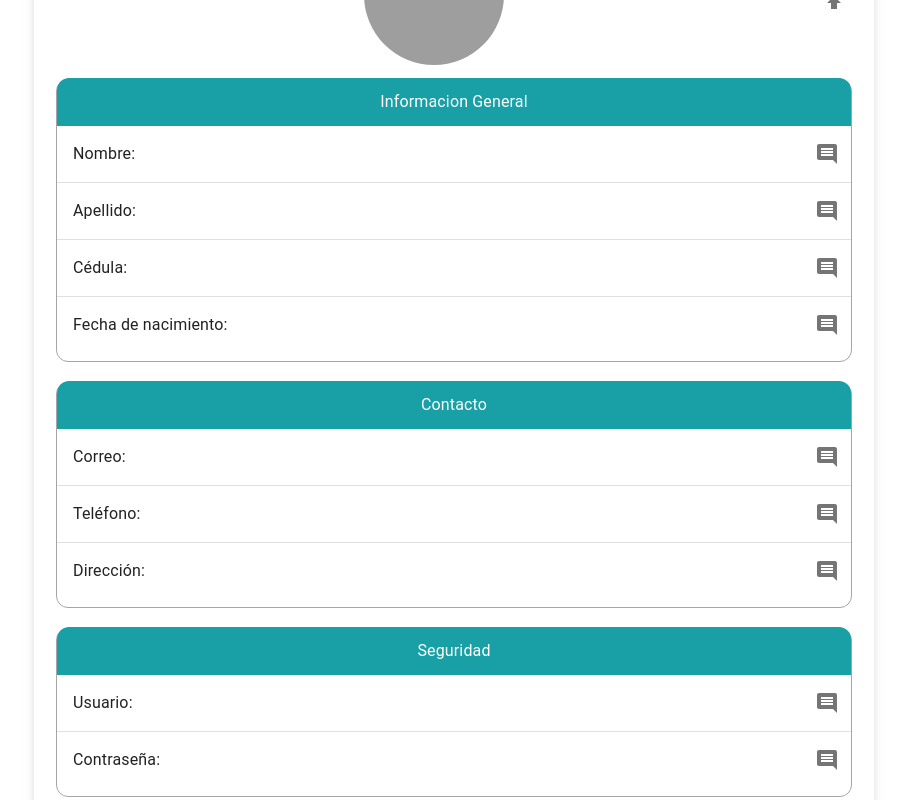
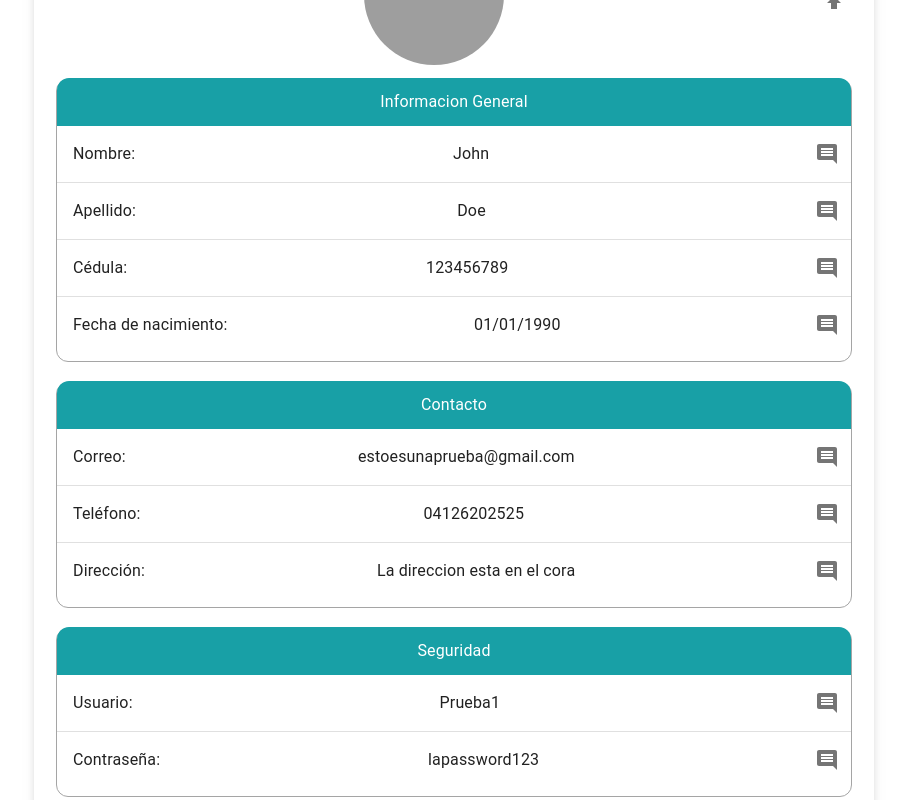
Before and after one commit to yarod159/Proyecto-UCLA, a React (Vite) app in the folder portal-web/: page /UserProfile in a window 1280 px wide. Shown: the part 260-1060 px from the top of the page, without its empty margins (196-1103 px from the left). Built offline with nearby package versions, Linux system fonts and the light colour scheme; grey boxes are pictures that could not be loaded.

Commit message:
Update userPerfil.jsx

```diff
--- a/portal-web/src/components/UserProfile/userPerfil.jsx
+++ b/portal-web/src/components/UserProfile/userPerfil.jsx
@@ -1,33 +1,67 @@
-import React, { useState } from 'react';
-import { TextField, Button, IconButton } from '@mui/material';
-import PublishIcon from '@mui/icons-material/Publish';
-import Autocomplete from '@mui/material/Autocomplete';
-import { Link } from 'react-router-dom';
-import { styled } from '@mui/material/styles';
-import Divider from '@mui/material/Divider';
-import Typography from '@mui/material/Typography';
-import List from '@mui/material/List';
-import ListItem from '@mui/material/ListItem';
-import ListItemButton from '@mui/material/ListItemButton';
-import ListItemIcon from '@mui/material/ListItemIcon';
-import ListItemText from '@mui/material/ListItemText';
-import CommentIcon from '@mui/icons-material/Comment';
-import './userPerfil.css'
+import React, { useState } from "react";
+import { TextField, Button, IconButton } from "@mui/material";
+import PublishIcon from "@mui/icons-material/Publish";
+import Autocomplete from "@mui/material/Autocomplete";
+import { Link } from "react-router-dom";
+import { styled } from "@mui/material/styles";
+import Divider from "@mui/material/Divider";
+import Typography from "@mui/material/Typography";
+import List from "@mui/material/List";
+import ListItem from "@mui/material/ListItem";
+import ListItemButton from "@mui/material/ListItemButton";
+import ListItemIcon from "@mui/material/ListItemIcon";
+import ListItemText from "@mui/material/ListItemText";
+import CommentIcon from "@mui/icons-material/Comment";
+import "./userPerfil.css";
 
-
-const Div = styled('div')(({ theme }) => ({
+const Div = styled("div")(({ theme }) => ({
  ...theme.typography.button,
   backgroundColor: theme.palette.background.paper,
   padding: theme.spacing(1),
 }));
 
+const UserPerfil = () => {
+  const [username, setUsername] = useState("");
+  const [fullName, setFullName] = useState("");
+  const [email, setEmail] = useState("");
+  const [phone, setPhone] = useState("");
+  const [address, setAddress] = useState("");
 
-const UserPerfil = () => {
-  const [username, setUsername] = useState('');
-  const [fullName, setFullName] = useState('');
-  const [email, setEmail] = useState('');
-  const [phone, setPhone] = useState('');
-  const [address, setAddress] = useState('');
+
+  const [editing, setEditing] = useState({
+    nombre: false,
+    apellido: false,
+    cedula: false,
+    fechaNacimiento: false,
+    correo: false,
+    telefono: false,
+    direccion: false,
+    usuario: false,
+    contraseña: false
+  });
+
+  const [userInfo, setUserInfo] = useState({
+    nombre: "John",
+    apellido: "Doe",
+    cedula: "123456789",
+    fechaNacimiento: "01/01/1990",
+    correo: "estoesunaprueba@gmail.com",
+    telefono: "04126202525",
+    direccion: "La direccion esta en el cora",
+    usuario: "Prueba1",
+    contraseña: "lapassword123"
+  });
+
+  const handleEdit = (field) => {
+    setEditing((prevEditing) => ({...prevEditing, [field]: true }));
+  };
+
+  const handleSave = (field, value) => {
+    setUserInfo((prevUserInfo) => ({...prevUserInfo, [field]: value }));
+    setTimeout(() => {
+      setEditing((prevEditing) => ({...prevEditing, [field]: false }));
+    }, 4000); // Utiliza setTimeout para asegurar que editing se actualiza después de que el estado de userInfo se haya actualizado
+  };
 
   return (
     <div className="container-user-profile">
@@ -38,7 +72,6 @@ const UserPerfil = () => {
               <span className="userUpdateTitle">Perfil</span>
               <form className="userUpdateForm">
                 <div className="userUpdateLeft">
-
                   <div className="userUpdateRight">
                     <div className="userUpdateUpload">
                       <img
@@ -47,64 +80,302 @@ const UserPerfil = () => {
                         alt=""
                       />
                       <label htmlFor="file">
-                        <IconButton aria-label="upload picture" component="span">
+                        <IconButton
+                          aria-label="upload picture"
+                          component="span"
+                        >
                           <PublishIcon />
                         </IconButton>
                       </label>
-                        <input type="file" id="file" style={{ display: 'none' }} />
+                      <input
+                        type="file"
+                        id="file"
+                        style={{ display: "none" }}
+                      />
                     </div>
                   </div>
 
+                  <div className="userUpdateItem1">
+                    <List component="nav">
+                      <ListItem
+                        sx={{
+                          textAlign: "center",
+                          bgcolor: "#18a0a6",
+                          marginTop: "-10px",
+                          borderTopLeftRadius: "12px",
+                          borderTopRightRadius: "12px",
+                          color: "#fff",
+                        }}
+                      >
+                        <ListItemText>Informacion General</ListItemText>
+                      </ListItem>
 
-                  <div className="userUpdateItem1">
-
-
-
-                      <List component="nav">
-
-                      <ListItem sx={{textAlign:'center',
-                      bgcolor:'#18a0a6',
-                      marginTop:'-10px',
-                      borderTopLeftRadius:'12px',
-                      borderTopRightRadius:'12px',
-                      color:'#fff'}}>
-                        <ListItemText >
-                          Informacion General
-                        </ListItemText>
-
-                      </ListItem>
                       <ListItem>
                         <ListItemText primary="Nombre: " />
-                          <IconButton edge="end" aria-label="comments">
-                            <CommentIcon />
-                          </IconButton>
-                        </ListItem>
-
-
-                        <Divider />
-                        <ListItem>
-                          <ListItemText primary="Apellido: " />
-                          <IconButton edge="end" aria-label="comments">
+                        {editing.nombre ? (
+                          <TextField
+                            sx={{width:"85%"}}
+                            value={userInfo.nombre}
+                            onChange={(e) => handleSave("nombre", e.target.value)}
+                            onBlur={() => handleSave("nombre", userInfo.nombre)}
+                            onKeyDown={(e) => {
+                              if (e.key === "Enter") {
+                                handleSave("nombre", e.target.value);
+                              }
+                            }}
+                          />
+                        ) : (
+                          <ListItemText primary={userInfo.nombre} />
+                        )}
+                        <IconButton
+                          edge="end"
+                          aria-label="comments"
+                          onClick={() => handleEdit("nombre")}
+                        >
                           <CommentIcon />
                         </IconButton>
                       </ListItem>
 
                       <Divider />
+
+                      <ListItem>
+                        <ListItemText primary="Apellido: " />
+                        {editing.apellido? (
+                          <TextField
+                          sx={{width:"85%"}}
+                            value={userInfo.apellido}
+                            onChange={(e) => {
+                              if (!editing.apellido) return; // Solo llama a handleSave si el campo no está siendo editado
+                              handleSave("apellido", e.target.value);
+                            }}
+                            onBlur={() => handleSave("apellido", userInfo.apellido)} // Guarda el valor al perder el foco
+                          />
+                        ) : (
+                          <ListItemText primary={userInfo.apellido} />
+                        )}
+                        <IconButton
+                          edge="end"
+                          aria-label="comments"
+                          onClick={() => handleEdit("apellido")}
+                        >
+                          <CommentIcon />
+                        </IconButton>
+                      </ListItem>
+                      <Divider />
                       <ListItem>
                         <ListItemText primary="Cédula: " />
-                          <IconButton edge="end" aria-label="comments">
+                        {editing.cedula? (
+                          <TextField
+                          sx={{width:"85%"}}
+                            value={userInfo.cedula}
+                            onChange={(e) => {
+                              if (!editing.cedula) return; // Solo llama a handleSave si el campo no está siendo editado
+                              handleSave("cedula", e.target.value);
+                            }}
+                            onBlur={() => handleSave("cedula", userInfo.cedula)} // Guarda el valor al perder el foco
+                          />
+                        ) : (
+                          <ListItemText primary={userInfo.cedula} />
+                        )}
+                        <IconButton
+                          edge="end"
+                          aria-label="comments"
+                          onClick={() => handleEdit("cedula")}
+                        >
+                          <CommentIcon />
+                        </IconButton>
+                      </ListItem>
+                      <Divider />
+                      <ListItem>
+                        <ListItemText primary="Fecha de nacimiento: " />
+                        {editing.fechaNacimiento? (
+                          <TextField
+                          sx={{width:"70%"}}
+                            value={userInfo.fechaNacimiento}
+                            onChange={(e) => {
+                              if (!editing.fechaNacimiento) return; // Solo llama a handleSave si el campo no está siendo editado
+                              handleSave("fechaNacimiento", e.target.value);
+                            }}
+                            onBlur={() => handleSave("fechaNacimiento", userInfo.fechaNacimiento)} // Guarda el valor al perder el foco
+                          />
+                        ) : (
+                          <ListItemText primary={userInfo.fechaNacimiento} />
+                        )}
+                        <IconButton
+                          edge="end"
+                          aria-label="comments"
+                          onClick={() => handleEdit("fechaNacimiento")}
+                        >
+                          <CommentIcon />
+                        </IconButton>
+                      </ListItem>
+                    </List>
+                  </div>
+
+                  <div className="userUpdateItem1">
+                    <List component="nav">
+                      <ListItem
+                        sx={{
+                          textAlign: "center",
+                          bgcolor: "#18a0a6",
+                          marginTop: "-10px",
+                          borderTopLeftRadius: "12px",
+                          borderTopRightRadius: "12px",
+                          color: "#fff",
+                        }}
+                      >
+                        <ListItemText>Contacto</ListItemText>
+                      </ListItem>
+
+                      <ListItem>
+                        <ListItemText primary="Correo: " />
+                        {editing.correo ? (
+                          <TextField
+                            sx={{width:"85%"}}
+                            value={userInfo.correo}
+                            onChange={(e) => handleSave("correo", e.target.value)}
+                            onBlur={() => handleSave("correo", userInfo.correo)}
+                            onKeyDown={(e) => {
+                              if (e.key === "Enter") {
+                                handleSave("correo", e.target.value);
+                              }
+                            }}
+                          />
+                        ) : (
+                          <ListItemText primary={userInfo.correo} />
+                        )}
+                        <IconButton
+                          edge="end"
+                          aria-label="comments"
+                          onClick={() => handleEdit("correo")}
+                        >
                           <CommentIcon />
                         </IconButton>
                       </ListItem>
 
                       <Divider />
+
                       <ListItem>
-                          <ListItemText primary="Fecha de nacimiento: " />
-                          <IconButton edge="end" aria-label="comments">
+                        <ListItemText primary="Teléfono: " />
+                        {editing.telefono? (
+                          <TextField
+                          sx={{width:"85%"}}
+                            value={userInfo.telefono}
+                            onChange={(e) => {
+                              if (!editing.telefono) return; // Solo llama a handleSave si el campo no está siendo editado
+                              handleSave("telefono", e.target.value);
+                            }}
+                            onBlur={() => handleSave("telefono", userInfo.telefono)} // Guarda el valor al perder el foco
+                          />
+                        ) : (
+                          <ListItemText primary={userInfo.telefono} />
+                        )}
+                        <IconButton
+                          edge="end"
+                          aria-label="comments"
+                          onClick={() => handleEdit("telefono")}
+                        >
                           <CommentIcon />
                         </IconButton>
                       </ListItem>
+                      <Divider />
+                      <ListItem>
+                        <ListItemText primary="Dirección: " />
+                        {editing.direccion? (
+                          <TextField
+                          sx={{width:"85%"}}
+                            value={userInfo.direccion}
+                            onChange={(e) => {
+                              if (!editing.direccion) return; // Solo llama a handleSave si el campo no está siendo editado
+                              handleSave("direccion", e.target.value);
+                            }}
+                            onBlur={() => handleSave("direccion", userInfo.direccion)} // Guarda el valor al perder el foco
+                          />
+                        ) : (
+                          <ListItemText primary={userInfo.direccion} />
+                        )}
+                        <IconButton
+                          edge="end"
+                          aria-label="comments"
+                          onClick={() => handleEdit("direccion")}
+                        >
+                          <CommentIcon />
+                        </IconButton>
+                      </ListItem>
+
                     </List>
+                  </div>
+
+                  <div className="userUpdateItem1">
+                    <List component="nav">
+                      <ListItem
+                        sx={{
+                          textAlign: "center",
+                          bgcolor: "#18a0a6",
+                          marginTop: "-10px",
+                          borderTopLeftRadius: "12px",
+                          borderTopRightRadius: "12px",
+                          color: "#fff",
+                        }}
+                      >
+                        <ListItemText>Seguridad</ListItemText>
+                      </ListItem>
+
+                      <ListItem>
+                        <ListItemText primary="Usuario: " />
+                        {editing.usuario ? (
+                          <TextField
+                            sx={{width:"85%"}}
+                            value={userInfo.usuario}
+                            onChange={(e) => handleSave("usuario", e.target.value)}
+                            onBlur={() => handleSave("usuario", userInfo.usuario)}
+                            onKeyDown={(e) => {
+                              if (e.key === "Enter") {
+                                handleSave("usuario", e.target.value);
+                              }
+                            }}
+                          />
+                        ) : (
+                          <ListItemText primary={userInfo.usuario} />
+                        )}
+                        <IconButton
+                          edge="end"
+                          aria-label="comments"
+                          onClick={() => handleEdit("usuario")}
+                        >
+                          <CommentIcon />
+                        </IconButton>
+                      </ListItem>
+
+                      <Divider />
+
+                      <ListItem>
+                        <ListItemText primary="Contraseña: " />
+                        {editing.contraseña? (
+                          <TextField
+                          sx={{width:"85%"}}
+                            value={userInfo.contraseña}
+                            onChange={(e) => {
+                              if (!editing.contraseña) return; // Solo llama a handleSave si el campo no está siendo editado
+                              handleSave("contraseña", e.target.value);
+                            }}
+                            onBlur={() => handleSave("contraseña", userInfo.contraseña)} // Guarda el valor al perder el foco
+                          />
+                        ) : (
+                          <ListItemText primary={userInfo.contraseña} />
+                        )}
+                        <IconButton
+                          edge="end"
+                          aria-label="comments"
+                          onClick={() => handleEdit("contraseña")}
+                        >
+                          <CommentIcon />
+                        </IconButton>
+                      </ListItem>
+
+                    </List>
+                  </div>
+
 
 
 
@@ -112,85 +383,12 @@ const UserPerfil = () => {
                 </div>
 
 
-                  <div className="userUpdateItem1">
 
-                    <List component="nav">
-
-                    <ListItem sx={{textAlign:'center',
-                      bgcolor:'#18a0a6',
-                      marginTop:'-10px',
-                      borderTopLeftRadius:'12px',
-                      borderTopRightRadius:'12px',
-                      color:'#fff'}}>
-                        <ListItemText >
-                          Contacto
-                        </ListItemText>
-
-                      </ListItem>
-                      <ListItem>
-                        <ListItemText primary="Correo: " />
-                          <IconButton edge="end" aria-label="comments">
-                            <CommentIcon />
-                          </IconButton>
-                        </ListItem>
-                        <Divider />
-                        <ListItem>
-                          <ListItemText primary="Teléfono: " />
-                          <IconButton edge="end" aria-label="comments">
-                            <CommentIcon />
-                          </IconButton>
-                        </ListItem>
-
-                      <Divider />
-                        <ListItem>
-                          <ListItemText primary="Dirección: " />
-                          <IconButton edge="end" aria-label="comments">
-                            <CommentIcon />
-                          </IconButton>
-                        </ListItem>
-                      </List>
-
-                  </div>
-
-                  <div className="userUpdateItem1" >
-
-
-
-                    <List component="nav">
-
-                      <ListItem sx={{textAlign:'center',
-                      bgcolor:'#18a0a6',
-                      marginTop:'-10px',
-                      borderTopLeftRadius:'12px',
-                      borderTopRightRadius:'12px',
-                      color:'#fff'}}>
-                        <ListItemText >
-                          Seguridad
-                        </ListItemText>
-
-                      </ListItem>
-
-
-                      <ListItem>
-                        <ListItemText primary="Usuario: " />
-                          <IconButton edge="end" aria-label="comments">
-                            <CommentIcon />
-                          </IconButton>
-                        </ListItem>
-                        <Divider />
-                        <ListItem>
-                          <ListItemText primary="Contraseña: " />
-                          <IconButton edge="end" aria-label="comments">
-                            <CommentIcon />
-                          </IconButton>
-                        </ListItem>
-                      </List>
-
-                  </div>
-
-                </div>
-
-                <Button variant="contained" color="primary"  sx={{alignItems:'center'}}>
+                <Button
+                  variant="contained"
+                  color="primary"
+                  sx={{ alignItems: "center" }}
+                >
                   Save Changes
                 </Button>
               </form>
@@ -202,4 +400,4 @@ const UserPerfil = () => {
   );
 };
 
-export default UserPerfil;
+export default UserPerfil;
```
Lines whose indentation alone changed are shown as unchanged.
